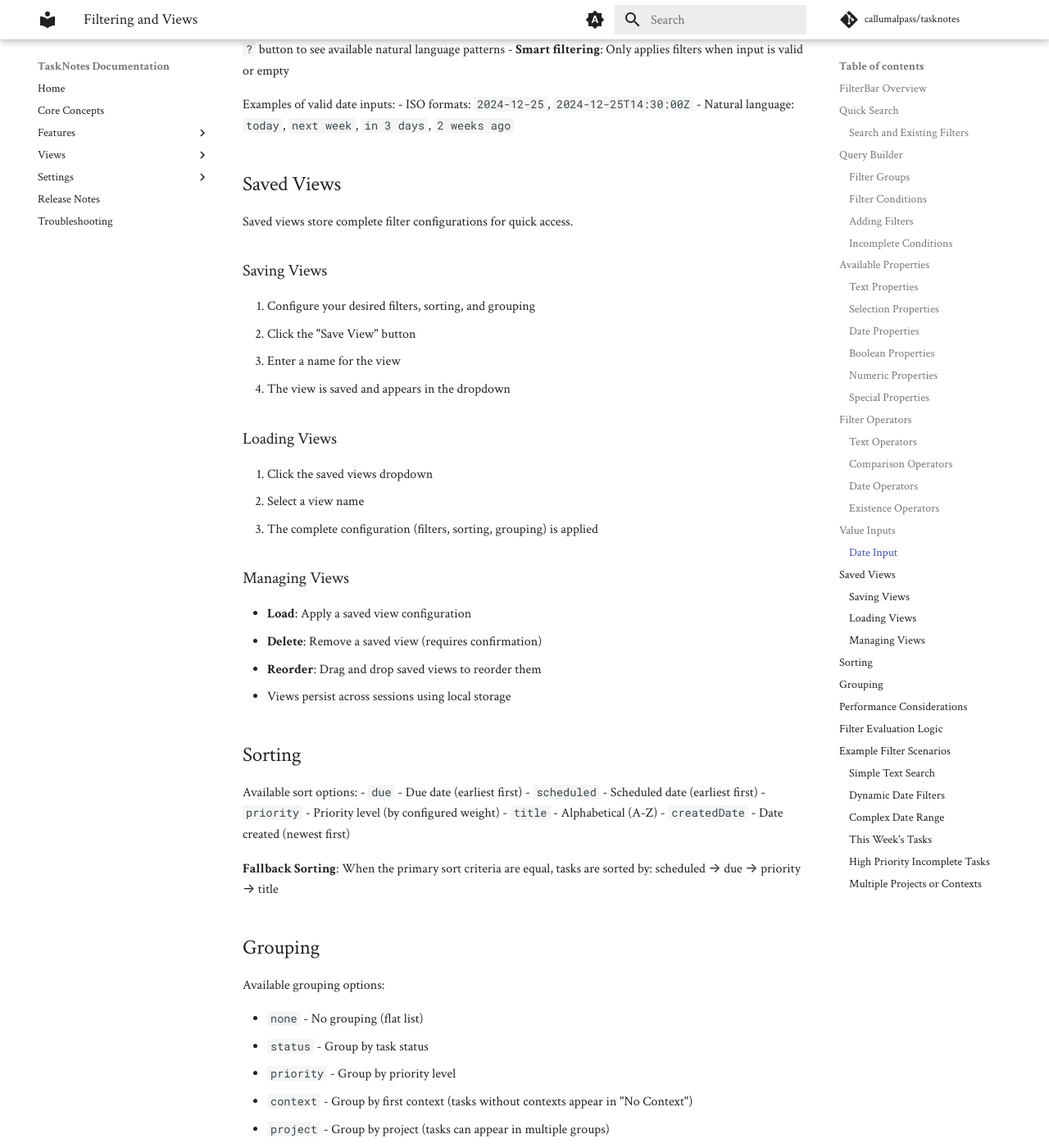
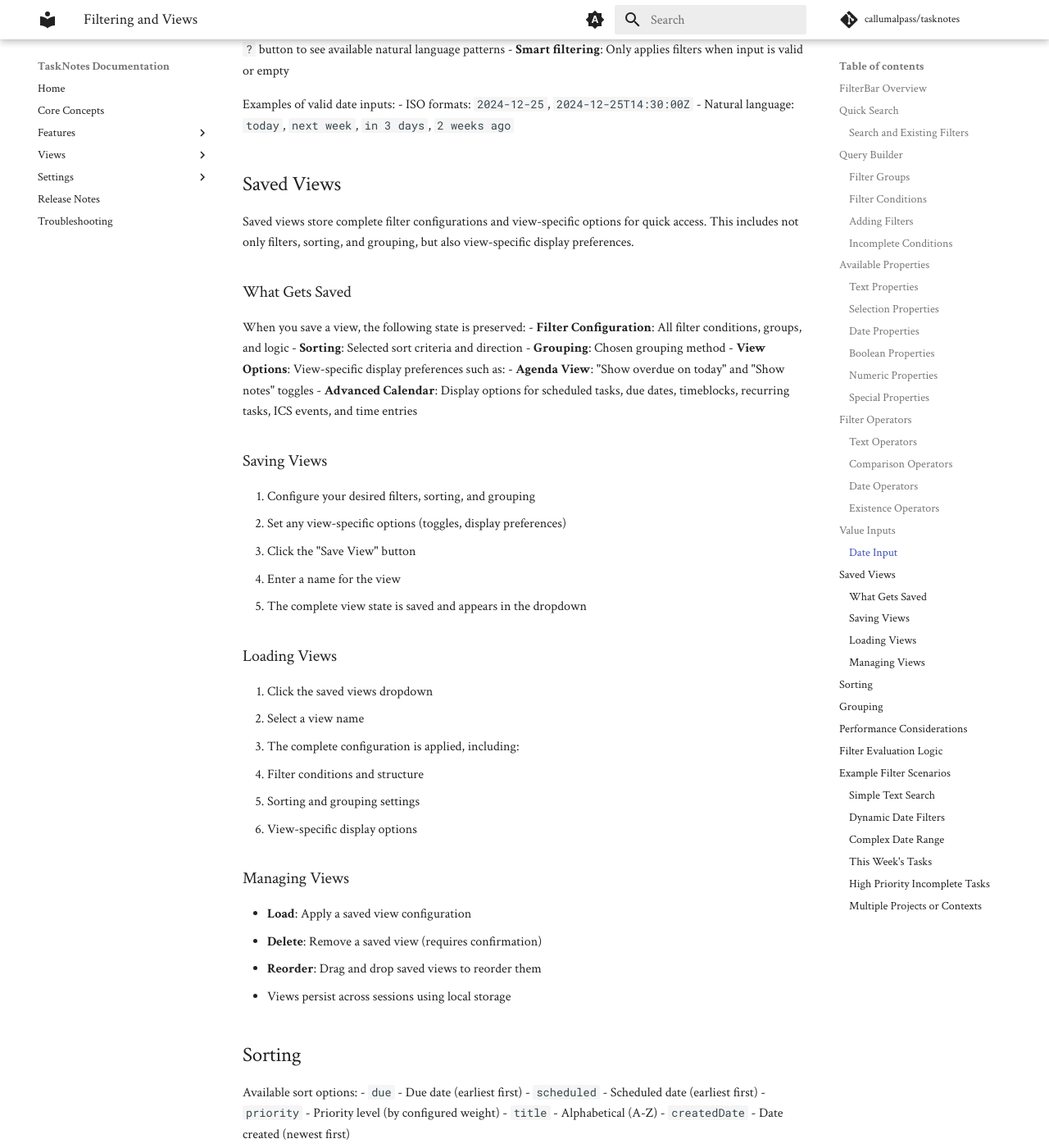
Before and after one commit to thisisthedave/tasknotes, an MkDocs documentation site: the page built from docs/features/filtering-and-views.md, in a window 1280 px wide and 1400 px high, scrolled down 4243 px. Shown: the whole window at 82% size. Built offline with MkDocs 1.6.1 and Material for MkDocs 9.7.7, drawn with Linux system fonts in a browser that asks for light colours; comment, search, counter and statistics services are not loaded.

Commit message:
docs: Document view options support in saved views
Enhance documentation to reflect the new view options feature that allows
saved views to preserve view-specific display preferences alongside filters.

- Update filtering-and-views.md to explain view options preservation in saved views
- Enhance agenda-view.md with documentation for view-specific options and persistence
- Document Advanced Calendar View options and their persistence in calendar-views.md
- Add comprehensive developer guidelines for implementing view options in saved views
- Update releases.md to reference version 3.15.0

These documentation updates complement the code implementation committed in 1fb02e8
and provide complete user and developer guidance for the view options feature.

```diff
--- a/docs/features/filtering-and-views.md
+++ b/docs/features/filtering-and-views.md
@@ -160,18 +160,32 @@ Examples of valid date inputs:
 
 ## Saved Views
 
-Saved views store complete filter configurations for quick access.
+Saved views store complete filter configurations and view-specific options for quick access. This includes not only filters, sorting, and grouping, but also view-specific display preferences.
+
+### What Gets Saved
+
+When you save a view, the following state is preserved:
+- **Filter Configuration**: All filter conditions, groups, and logic
+- **Sorting**: Selected sort criteria and direction
+- **Grouping**: Chosen grouping method
+- **View Options**: View-specific display preferences such as:
+  - **Agenda View**: "Show overdue on today" and "Show notes" toggles
+  - **Advanced Calendar**: Display options for scheduled tasks, due dates, timeblocks, recurring tasks, ICS events, and time entries
 
 ### Saving Views
 1. Configure your desired filters, sorting, and grouping
-2. Click the "Save View" button
-3. Enter a name for the view
-4. The view is saved and appears in the dropdown
+2. Set any view-specific options (toggles, display preferences)
+3. Click the "Save View" button
+4. Enter a name for the view
+5. The complete view state is saved and appears in the dropdown
 
 ### Loading Views
 1. Click the saved views dropdown
 2. Select a view name
-3. The complete configuration (filters, sorting, grouping) is applied
+3. The complete configuration is applied, including:
+   - Filter conditions and structure
+   - Sorting and grouping settings
+   - View-specific display options
 
 ### Managing Views
 - **Load**: Apply a saved view configuration
```
Also changed, not shown: Tasknotes-Development-Guidelines.md (+118 -1 lines), docs/releases.md (+1 -0 lines), docs/views/agenda-view.md (+9 -0 lines), docs/views/calendar-views.md (+13 -0 lines).
